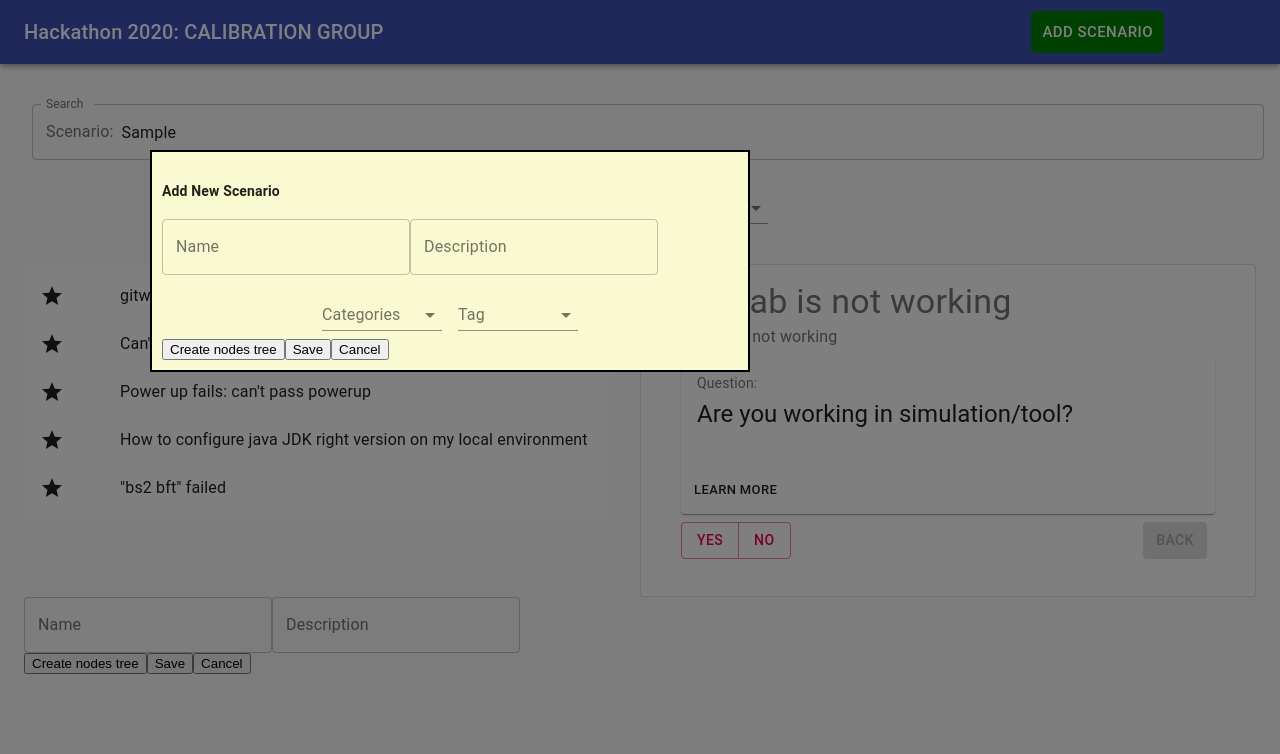
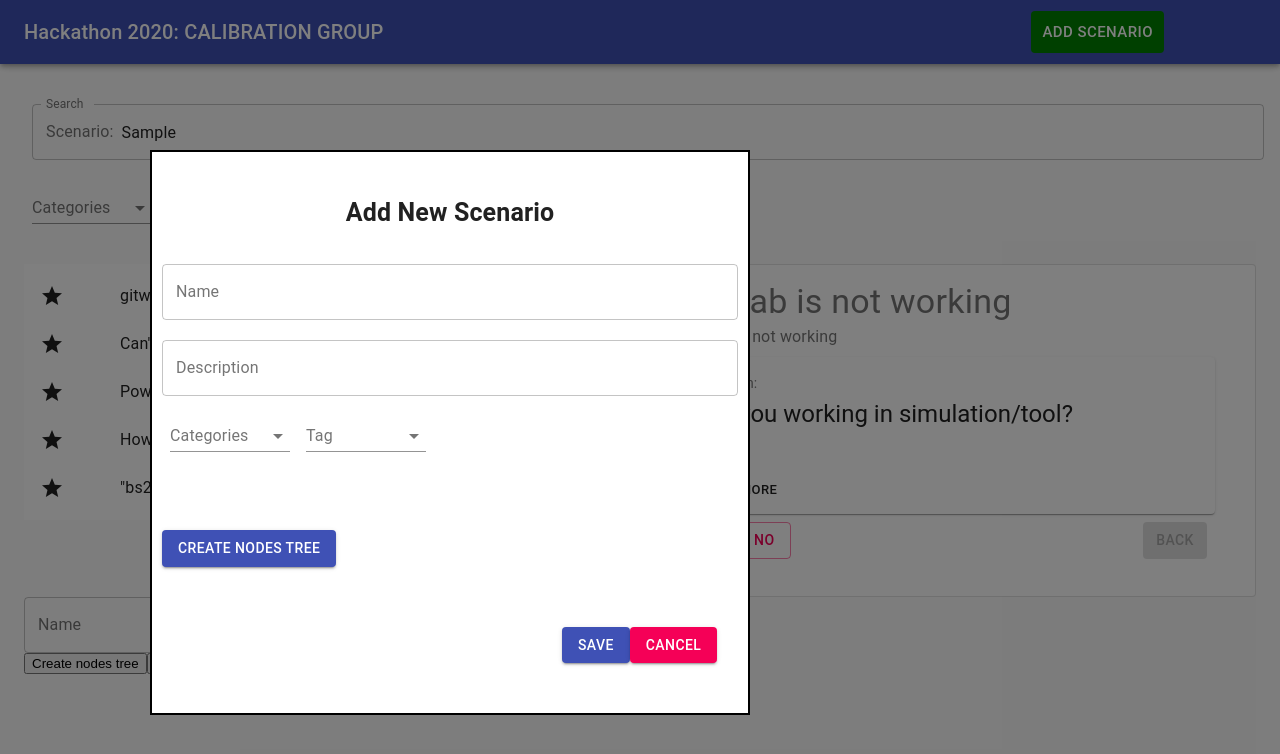
Before and after one commit to hackathoncal/hackathoncal-frontend, a React (Create React App) app: page / in a window 1280 px wide. Both pictures are taken after typing "Sample" into the empty fields and a click on the button "ADD SCENARIO". Shown: the top 754 px of the page. Built offline with nearby package versions, Linux system fonts and the light colour scheme.

Commit message:
style of modal add scenario

```diff
--- /dev/null
+++ b/src/components/CreateScenarioModal.css
@@ -0,0 +1,7 @@
+.create-button {
+    margin-right: 40px;
+}
+
+.save-cancel-button {
+    color: green
+}
--- a/src/components/CreateScenarioModal.js
+++ b/src/components/CreateScenarioModal.js
@@ -1,9 +1,12 @@
 import React from 'react';
 import { makeStyles } from '@material-ui/core/styles';
 import Modal from '@material-ui/core/Modal';
-import './SimpleModal.scss'
+import './SimpleModal.scss';
 import TextField from "@material-ui/core/TextField";
 import DropDownListContainer from "./drop-downs/DropDownListContainer";
+import Button from '@material-ui/core/Button';
+// import "./CreateScenarioModal.css";
+
 
 export default function CreateScenarioModal(props) {
     const [modalStyle] = React.useState();
@@ -31,16 +34,41 @@ export default function CreateScenarioModal(props) {
 
     const body = (
         <div style={modalStyle} className={'modal-main-div'}>
-            <h4 id="simple-modal-title">Add New Scenario</h4>
+            <h4 className="simple-modal-title" id="simple-modal-title">Add New Scenario</h4>
             <div className={'modal-div'}>
-                <form noValidate autoComplete="off">
+                {/* <form noValidate autoComplete="off"> */}
                     <TextField id="outlined-search" label="Name" type="search" variant="outlined" />
+                    <br/>
                     <TextField id="outlined-search" label="Description" type="search" variant="outlined" />
                     <DropDownListContainer />
-                </form>
-                <button onClick={handleCreateNodes}>Create nodes tree</button>
-                <button onClick={handleSave}>Save</button>
-                <button onClick={handleClose}>Cancel</button>
+                    <br/>
+                {/* </form> */}
+                {/* <div className={'createButton'}> */}
+                <div className='create-button'>
+                <Button
+                        variant="contained"
+                        color="primary">
+                            Create nodes tree
+                </Button>
+                </div>
+                <br/>
+                <div className='save-cancel-button'>
+                    <Button className="save-cancel-button"
+                            // size="small"
+                            variant="contained"
+                            color="primary"
+                            onClick={handleSave}>
+                                Save
+                    </Button>
+                    <Button
+                            className="save-cancel-button"
+                            // size="small"
+                            variant="contained"
+                            color="secondary"
+                            onClick={handleClose}>
+                                Cancel
+                    </Button>
+                </div>
             </div>
         </div>
     );
--- a/src/components/SimpleModal.scss
+++ b/src/components/SimpleModal.scss
@@ -7,8 +7,31 @@
 .modal-main-div {
   position: absolute;
   width: 600px;
-  background-color: lightgoldenrodyellow;
+  background-color: white;
   border: 2px solid #000;
   margin: 150px;
   padding: 10px;
 }
+
+.modal-div {
+  display: grid;
+  grid-template-rows: repeat(6);
+}
+
+.save-cancel-button {
+  // display: grid;
+  // grid-auto-columns: auto;
+  margin-left: 400px;
+  padding-top: 40px;
+  padding-bottom: 40px;
+}
+
+.simple-modal-title {
+  text-align: center;
+  font-size: 25px;
+}
+
+.create-button {
+  width: 500px;
+  padding-top: 50px;
+}
--- a/src/components/drop-downs/DropDownListContainer.scss
+++ b/src/components/drop-downs/DropDownListContainer.scss
@@ -1,6 +1,5 @@
 .drop-down-wrapper {
   display: flex;
   align-items: center;
-  justify-content: center;
-
+  justify-content: left;
 }
```
